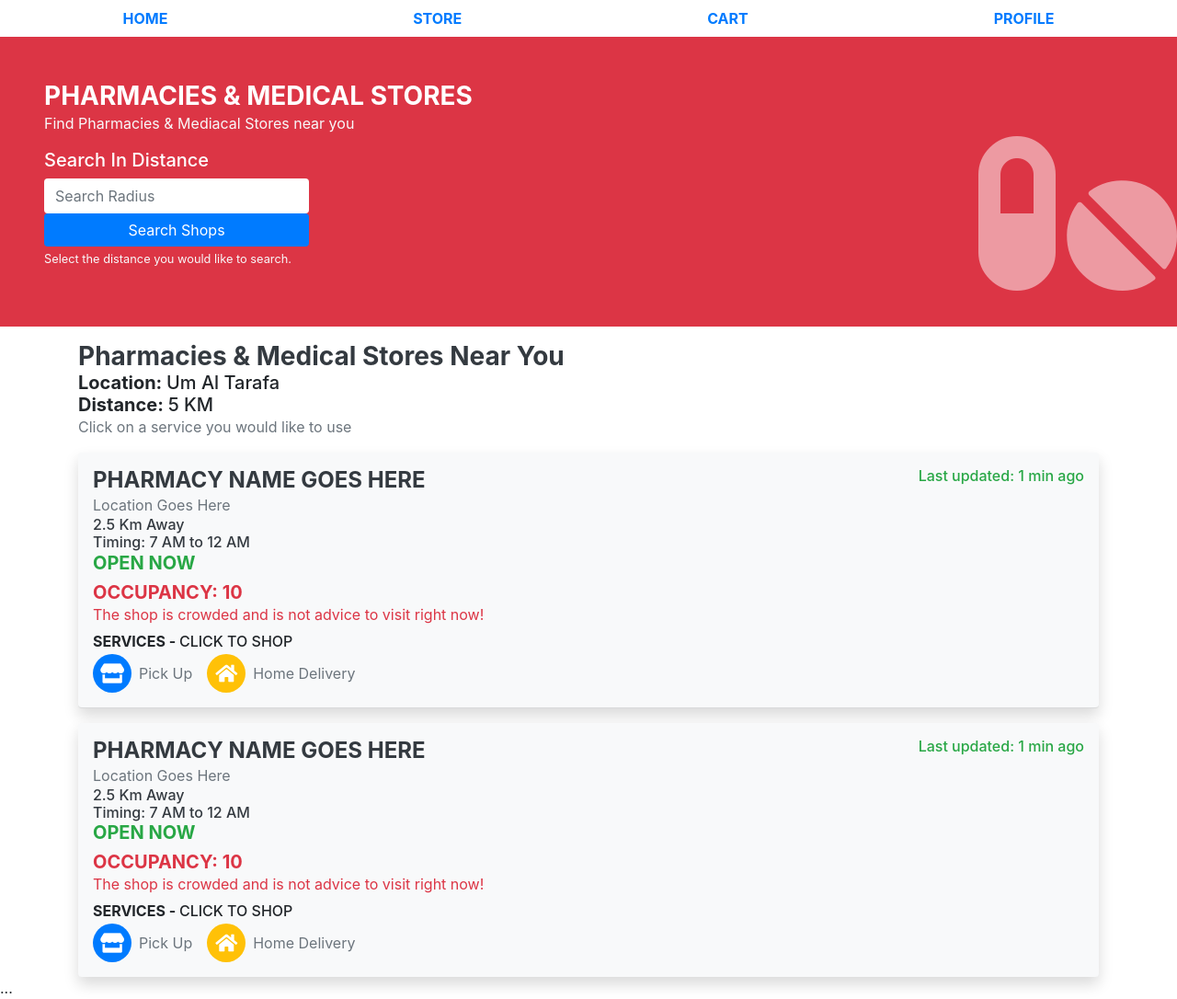
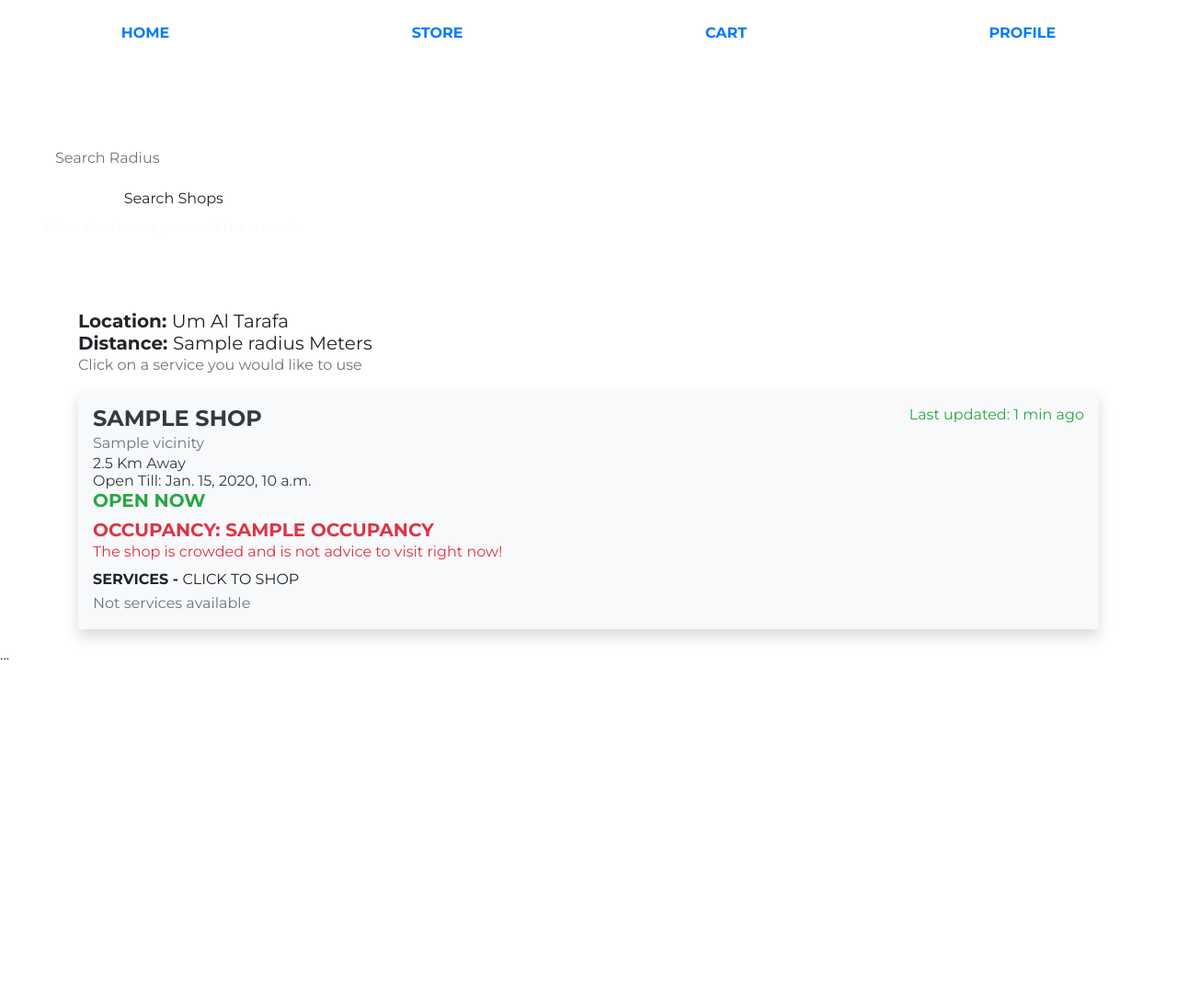
Before and after one commit to AlisterLuiz/COVID-19-Hackathon, a Django app: template Server/COVID19_Hackathon/essentials_app/templates/shops/browse.html in a window 1280 px wide. Shown: the whole page at 92% size. After the commit the page ends 717 px from the top, so only its background shows below. Run offline with Django 3.2, Linux system fonts and the light colour scheme; the template is opened without the code that fills it: most values are stand-ins (such as "Sample title", 1, 10 or a date in 2020); some libraries are stand-ins or nearby versions.

Commit message:
Make shop pages dynamic

```diff
--- a/Server/COVID19_Hackathon/essentials_app/templates/base.html
+++ b/Server/COVID19_Hackathon/essentials_app/templates/base.html
@@ -12,10 +12,18 @@
     <!-- Fontawesome CDN -->
     <link rel="stylesheet" href="https://cdnjs.cloudflare.com/ajax/libs/font-awesome/5.13.0/css/all.min.css" integrity="sha256-h20CPZ0QyXlBuAw7A+KluUYx/3pK+c7lYEpqLTlxjYQ=" crossorigin="anonymous" />
 
+    <style>
+      @import url('https://fonts.googleapis.com/css?family=Montserrat:400,700&display=swap');
+
+      body {
+          font-family: 'Montserrat', sans-serif;
+      }
+    </style>
+
     <link rel="stylesheet" type="text/css" href="{% static 'css/app.css' %}">
     {% block stylesheet %}{% endblock %}
   </head>
-  <body>
+  <body class="my-3">
     <header>
       <ul class="nav justify-content-around font-weight-bold text-uppercase">
         <li class="nav-item">
--- a/Server/COVID19_Hackathon/essentials_app/templates/shops/browse.html
+++ b/Server/COVID19_Hackathon/essentials_app/templates/shops/browse.html
@@ -10,13 +10,21 @@
 
     .header-section::before {
         opacity: 0.5;
-        font-size: 12em;
+        font-size: 15em;
         color: white;
         position: absolute;
         font-family: 'Font Awesome\ 5 Free';
         font-weight: 900;
+        right: 0;
+        bottom: -75px;
+    }
+
+    .pharmacy::before {
         content: "\f484";
-        right: 0;
+    }
+
+    .grocery::before {
+        content: "\f54e";
     }
 
     .shop-services > .shop-service > .service-icon{
@@ -37,119 +45,98 @@
     <!-- Browse shop section starts -->
     <div class="browse-shop-section">
         <!-- Header section starts -->
-        <div class="header-section bg-danger p-5 mb-3">
+        <div class="header-section {% if category == 'pharmacy' %} bg-danger pharmacy {% endif %} {% if category == 'supermarket' %} bg-primary grocery {% endif %} p-5 mb-3">
             <!-- Header information starts -->
             <div class="header-information d-flex align-items-center justify-content-between mb-3">
                 <div class="header-text">
-                    <h3 class="mb-0 text-uppercase text-white font-weight-bold"><span>Pharmacies &amp; Medical Stores</span></h3>
-                    <p class="mb-0 text-light">Find <span>Pharmacies &amp; Mediacal Stores</span> near you</p>
+                    {% if category == "pharmacy" %}
+                    <h3 class="mb-0 text-uppercase text-white font-weight-bold">Pharmacies &amp; Medical Stores</h3>
+                    <p class="mb-0 text-light">Find Pharmacies &amp; Mediacal Stores near you</p>
+                    {% endif %}
+                    {% if category == "supermarket" %}
+                    <h3 class="mb-0 text-uppercase text-white font-weight-bold">Supermarkets &amp; Convenience store</h3>
+                    <p class="mb-0 text-light">Find Supermarkets &amp; Convenience store near you</p>
+                    {% endif %}
                 </div>
             </div>
             <!-- Header information ends -->
             <!-- Search section starts -->
             <div class="search-section d-flex align-items-center justify-content-between">
+                <form action="/about/" method="post">
+                {% csrf_token %}
                 <div class="form-group w-100">
                     <label for="search-radius" class="h5 text-white">Search In Distance</label>
-                    <div class="d-flex align-items-center">
-                        <form action="/about/" method="post">
-                            {% csrf_token %}
-                            <input type="number" class="form-control mr-3 border-0" id="search-radius" aria-describedby="searchRadius" placeholder="Search Radius" name="radius">
-                            <input type = "hidden" name= "type" value="SUPERMARKET">
-                            <button class="btn btn-block btn-primary border-0" type="submit">Search Shops</button>
-                        </form>
-                    </div>
+                    <input type="number" class="form-control mb-2 border-0" id="search-radius" aria-describedby="searchRadius" placeholder="Search Radius" name="radius" value="{{ radius }}" min=500 max=5000 step=100 required>
+                    <input type = "hidden" name= "type" value="{{ category }}">
+                    <button class="btn btn-block {% if category == 'pharmacy' %} btn-primary {% endif %} {% if category == 'supermarket' %} btn-danger {% endif %} border-0" type="submit">Search Shops</button>
                     <small id="search-radius-help" class="form-text text-light">Select the distance you would like to search.</small>
                 </div>
+                </form>
             </div>
             <!-- Search section ends -->
         </div>
         <!-- Header section ends -->
         <!-- Shop section starts -->
         <div class="shop-section container">
-            <h3 class="mb-0 text-dark font-weight-bold text-capitalize">Pharmacies &amp; Medical Stores Near You</h3>
+            {% if category == "pharmacy" %}
+            <h3 class="mb-0 text-capitalize text-dark font-weight-bold">Pharmacies &amp; Medical Stores</h3>
+            {% endif %}
+            {% if category == "supermarket" %}
+            <h3 class="mb-0 text-capitalize text-dark font-weight-bold">Supermarkets &amp; Convenience store Near You</h3>
+            {% endif %}
             <h5 class="mb-0"><span class="font-weight-bold">Location: </span>Um Al Tarafa</h5>
-            <h5 class="mb-0"><span class="font-weight-bold">Distance: </span>5 KM</h5>
+            <h5 class="mb-0"><span class="font-weight-bold">Distance: </span>{{ radius }} Meters</h5>
             <p class="mb-3 text-secondary">Click on a service you would like to use</p>
             <!-- List shop cards starts -->
             <ul class="list-group list-group-flush list-shop-cards">
+                {% for shop in shops %}
                     <!-- List shop card starts -->
                     <li class="list-group-item list-shop-card bg-light  p-3 rounded shadow mb-3">
                         <div class="shop-card">
                             <div class="store-information mb-2">
                                 <div class="store-name d-flex align-items-top justify-content-between">
-                                <h4 class="mb-0 text-dark text-uppercase font-weight-bold">Pharmacy Name Goes Here</h4>
+                                    <h4 class="mb-0 mr-3 text-dark text-uppercase font-weight-bold">{{ shop.name }}</h4>
                                     <h6 class="mb-0 text-success">Last updated: <span>1 min</span> ago</h6>
                                 </div>
-                            <p class="mb-0 text-secondary">Location Goes Here</p>
+                                <p class="mb-0 text-secondary">{{ shop.vicinity }}</p>
                                 <h6 class="mb-0 text-dark">2.5 Km Away</h6>
-                            <h6 class="mb-0 text-dark">Timing: <span>7 AM</span> to <span>12 AM</span></h6>
+                                <h6 class="mb-0 text-dark">Open Till: <span>{{ shop.openTill }}</span></h6>
                                 <h5 class="mb-0 text-success text-uppercase font-weight-bold">Open Now</h5>
                             </div>
 
                             <div class="occupancy mb-2">
-                            <h5 class="mb-0 text-danger text-uppercase font-weight-bold">Occupancy: <span>10</span></spa></h5>
+                                <h5 class="mb-0 text-danger text-uppercase font-weight-bold">Occupancy: <span>{{ shop.occupancy }}</span></spa></h5>
                                 <p class="text-danger mb-0">The shop is crowded and is not advice to visit right now!</p>
                             </div>
 
                             <div class="shop-services-section w-100">
                                 <h6 class="mb-1 text-uppercase"><span class="font-weight-bold">Services - </span>Click to shop</h6>
                                 <div class="shop-services d-flex align-items-center justify-content-left">
+                                {% if shop.pickup %}
                                     <div class="shop-service d-flex align-items-center">
                                         <a href="#" class="btn btn-link text-decoration-none service-icon bg-primary mr-2">
                                             <i class="fas fa-store fa-lg text-white"></i>
                                         </a>
                                         <p class="mb-0 mr-3 text-secondary">Pick Up</p>
                                     </div>
+                                {% endif %}
+                                {% if shop.homeDelivery %}
                                 <div class="shop-service d-flex align-items-center">
                                     <a href="#" class="btn btn-link text-decoration-none service-icon bg-warning mr-2">
                                         <i class="fas fa-home fa-lg text-white"></i>
                                     </a>
                                     <p class="mb-0 mr-3 text-secondary">Home Delivery</p>
                                 </div>
+                                {% endif %}
+                                {% if not shop.homeDelivery and not shop.pickup %}
+                                    <p class="mb-0 text-secondary">Not services available</p>
+                                {% endif %}
                                 </div>
                             </div>
                         </div>
                     </li>
-                <!-- List shop card starts -->
-                <!-- List shop card starts -->
-                <li class="list-group-item list-shop-card bg-light  p-3 rounded shadow">
-                    <div class="shop-card">
-                        <div class="store-information mb-2">
-                            <div class="store-name d-flex align-items-top justify-content-between">
-                                <h4 class="mb-0 text-dark text-uppercase font-weight-bold">Pharmacy Name Goes Here</h4>
-                                <h6 class="mb-0 text-success">Last updated: <span>1 min</span> ago</h6>
-                            </div>
-                            <p class="mb-0 text-secondary">Location Goes Here</p>
-                            <h6 class="mb-0 text-dark">2.5 Km Away</h6>
-                            <h6 class="mb-0 text-dark">Timing: <span>7 AM</span> to <span>12 AM</span></h6>
-                            <h5 class="mb-0 text-success text-uppercase font-weight-bold">Open Now</h5>
-                        </div>
-
-                        <div class="occupancy mb-2">
-                            <h5 class="mb-0 text-danger text-uppercase font-weight-bold">Occupancy: <span>10</span></spa></h5>
-                            <p class="text-danger mb-0">The shop is crowded and is not advice to visit right now!</p>
-                        </div>
-
-                        <div class="shop-services-section w-100">
-                            <h6 class="mb-1 text-uppercase"><span class="font-weight-bold">Services - </span>Click to shop</h6>
-                            <div class="shop-services d-flex align-items-center justify-content-left">
-                            <div class="shop-service d-flex align-items-center">
-                                <a href="#" class="btn btn-link text-decoration-none service-icon bg-primary mr-2">
-                                    <i class="fas fa-store fa-lg text-white"></i>
-                                </a>
-                                <p class="mb-0 mr-3 text-secondary">Pick Up</p>
-                            </div>
-                            <div class="shop-service d-flex align-items-center">
-                                <a href="#" class="btn btn-link text-decoration-none service-icon bg-warning mr-2">
-                                    <i class="fas fa-home fa-lg text-white"></i>
-                                </a>
-                                <p class="mb-0 mr-3 text-secondary">Home Delivery</p>
-                            </div>
-                            </div>
-                        </div>
-                    </div>
-                </li>
-                <!-- List shop card starts -->
+                    <!-- List shop card ends -->
+                {% endfor %}
             </ul>
             <!-- List shop cards ends -->
         </div>
--- a/Server/COVID19_Hackathon/essentials_app/urls.py
+++ b/Server/COVID19_Hackathon/essentials_app/urls.py
@@ -15,6 +15,7 @@ router = routers.DefaultRouter()
 # ]
 
 urlpatterns = [
+    path('shop/<str:category>/', views.ShopPageView.as_view()),
     url(r'^$', views.HomePageView.as_view()),
     url(r'^about/$', views.AboutPageView.as_view()), # Add this /about/ route
 ]
```
Also changed, not shown: Server/COVID19_Hackathon/essentials_app/templates/index.html (+6 -6 lines), Server/COVID19_Hackathon/essentials_app/views.py (+23 -11 lines). Lines whose indentation alone changed are shown as unchanged.
